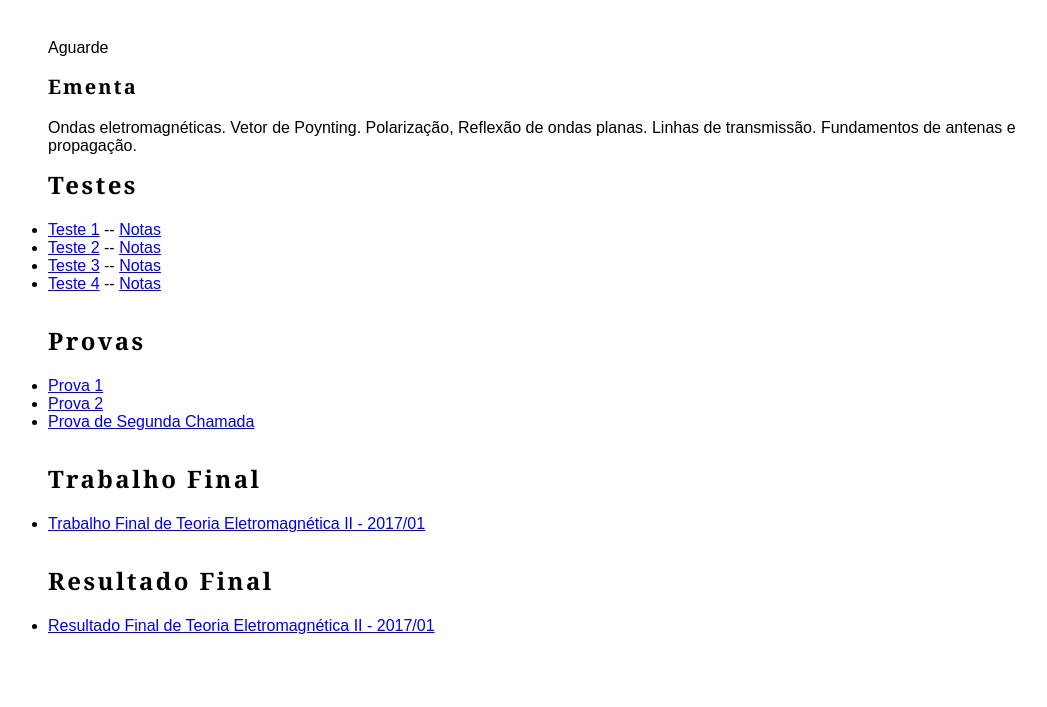
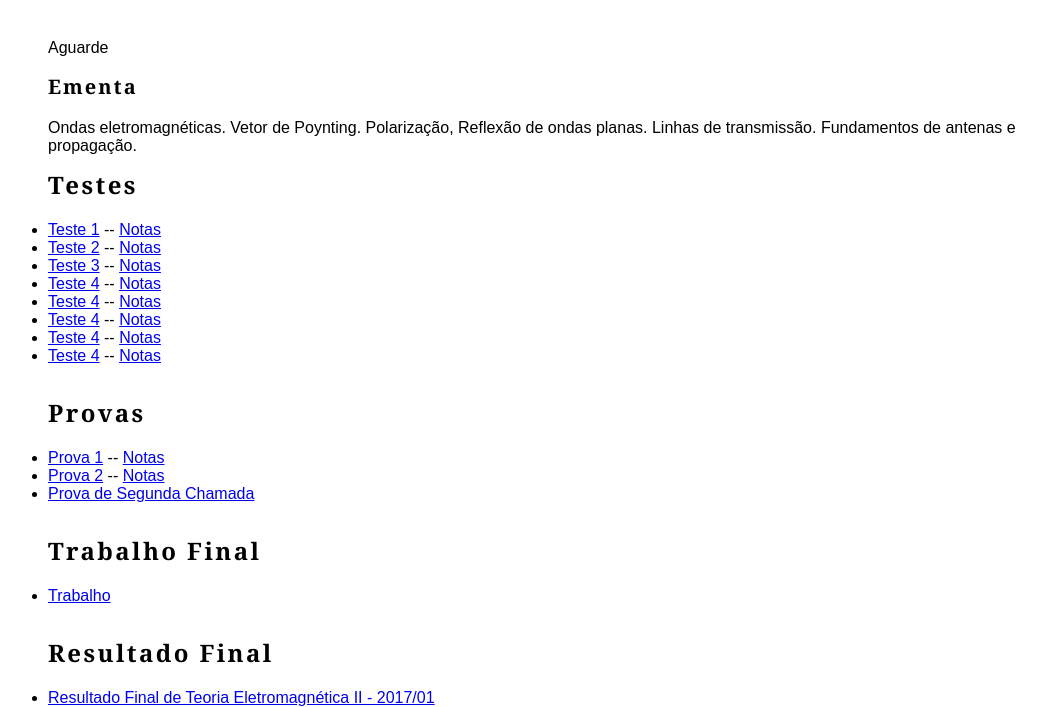
Before and after one commit to natmourajr/natmourajr.github.io, a plain HTML site: page EEL535/2017_01/index.html in a window 1280 px wide. Shown: the part 220-927 px from the top of the page, without its empty margins (96-1143 px from the left). Before the commit the page ends 855 px from the top, so only its background shows below. Drawn offline with Linux system fonts and the light colour scheme.

Commit message:
final results

```diff
--- a/EEL535/2017_01/index.html
+++ b/EEL535/2017_01/index.html
@@ -176,6 +176,10 @@ Ondas eletromagn&eacute;ticas. Vetor de Poynting. Polariza&ccedil;&atilde;o, Ref
     <li><a href="./testes/teste2.pdf">Teste 2</a> -- <a href="./testes/teste2_resultado.pdf">Notas</a></li>
     <li><a href="./testes/teste3.pdf">Teste 3</a> -- <a href="./testes/teste3_resultado.pdf">Notas</a></li>
     <li><a href="./testes/teste4.pdf">Teste 4</a> -- <a href="./testes/teste4_resultado.pdf">Notas</a></li>
+    <li><a href="./testes/teste5.pdf">Teste 4</a> -- <a href="./testes/teste5_resultado.pdf">Notas</a></li>
+    <li><a href="./testes/teste6.pdf">Teste 4</a> -- <a href="./testes/teste6_resultado.pdf">Notas</a></li>
+    <li><a href="./testes/teste7.pdf">Teste 4</a> -- <a href="./testes/teste7_resultado.pdf">Notas</a></li>
+    <li><a href="./testes/teste8.pdf">Teste 4</a> -- <a href="./testes/teste8_resultado.pdf">Notas</a></li>
 </ul>
 
 <br>
@@ -187,8 +191,8 @@ Ondas eletromagn&eacute;ticas. Vetor de Poynting. Polariza&ccedil;&atilde;o, Ref
 
 <ul>
 
-  <li><a href="../../error_messages/KeepCalmComeBackSoon.png">Prova 1</a></li>
-  <li><a href="../../error_messages/KeepCalmComeBackSoon.png">Prova 2</a> </li>
+  <li><a href="./provas/prova1.pdf">Prova 1</a> -- <a href="./provas/prova1_resultados.pdf">Notas</a></li>
+  <li><a href="./provas/prova2.pdf">Prova 2</a> -- <a href="./provas/prova2_resultados.pdf">Notas</a></li>
   <li><a href="../../error_messages/KeepCalmComeBackSoon.png">Prova de Segunda Chamada</a> </li>
 
 </ul>
@@ -202,7 +206,7 @@ Ondas eletromagn&eacute;ticas. Vetor de Poynting. Polariza&ccedil;&atilde;o, Ref
 
 <ul>
 
-  <li><a href="../../error_messages/KeepCalmComeBackSoon.png">Trabalho Final de Teoria Eletromagn&eacute;tica II - 2017/01</a> </li>
+  <li><a href="./provas/trabalho.pdf">Trabalho</a></li>
 </ul>
 
 <br>
@@ -214,7 +218,7 @@ Ondas eletromagn&eacute;ticas. Vetor de Poynting. Polariza&ccedil;&atilde;o, Ref
 
 <ul>
 
-  <li><a href="../../error_messages/KeepCalmComeBackSoon.png">Resultado Final de Teoria Eletromagn&eacute;tica II - 2017/01</a> </li>
+  <li><a href="./provas/resultado_geral.pdf">Resultado Final de Teoria Eletromagn&eacute;tica II - 2017/01</a> </li>
 
 </ul>
 
```
Also changed, not shown: 17 other files.
